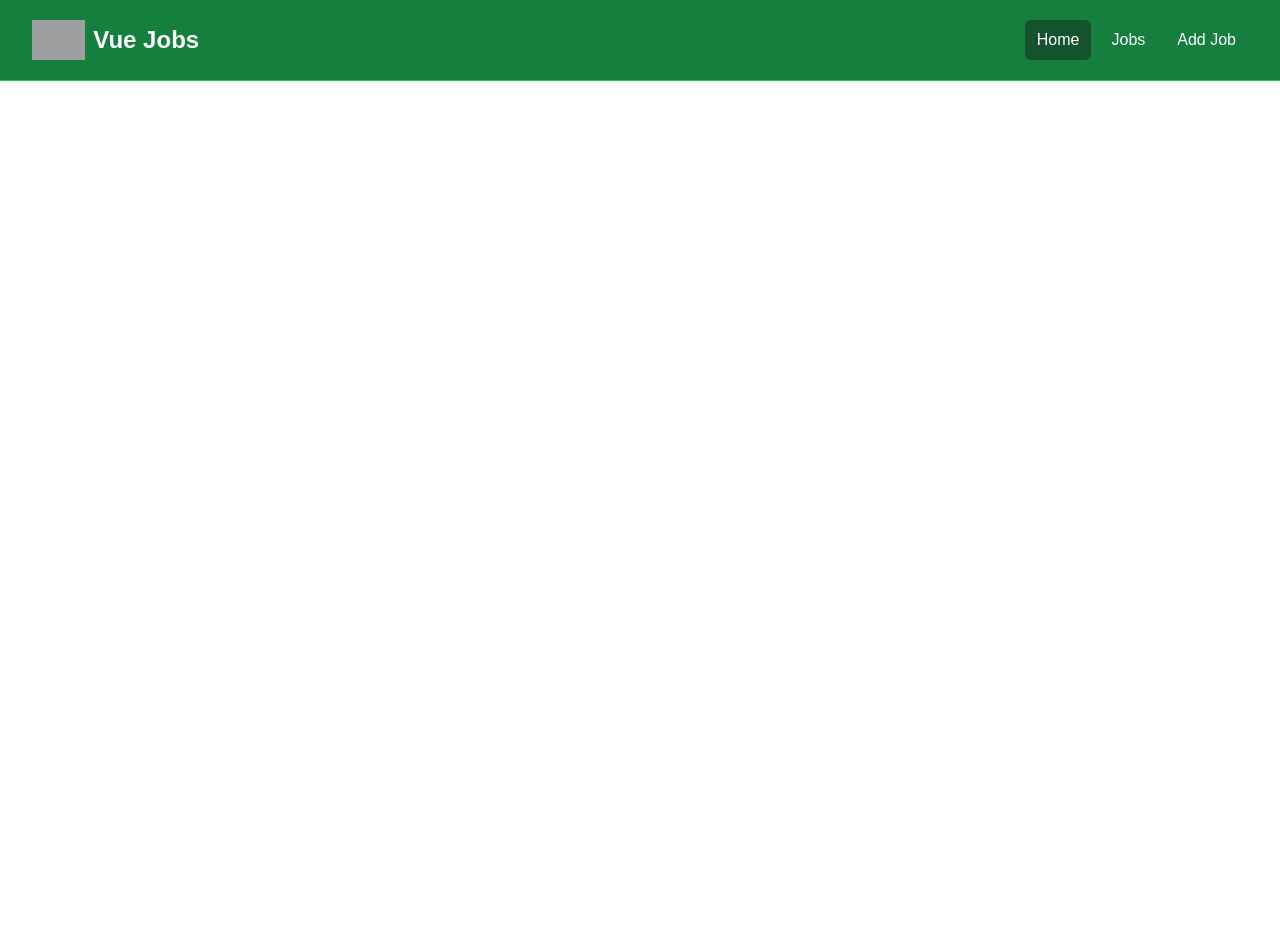
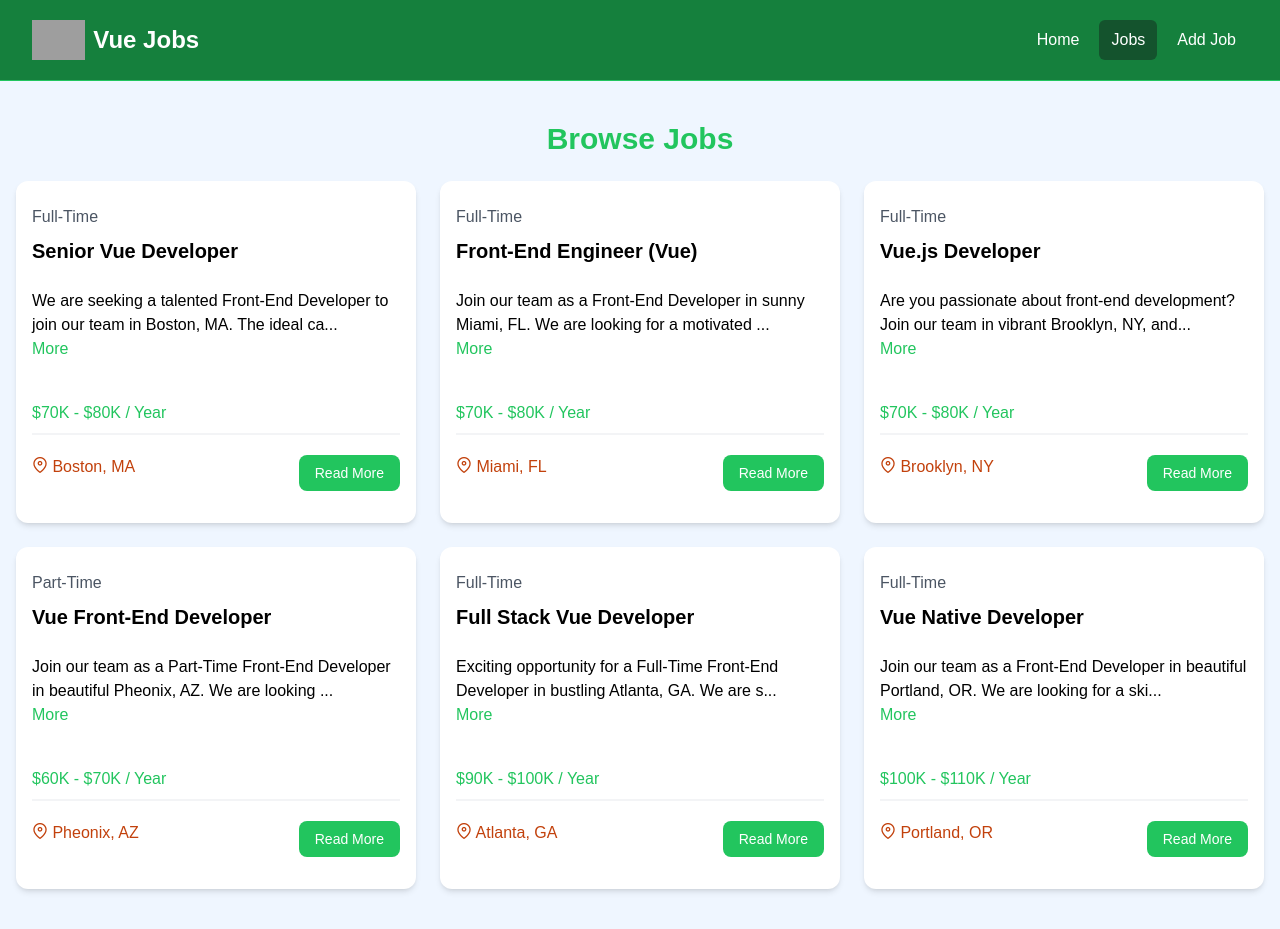
Before and after one commit to Ristox/vue-cc-2024, a Vue app: page /jobs in a window 1280 px wide. Before the commit the page ends 800 px from the top, so only its background shows below. Built offline with nearby package versions, Linux system fonts and the light colour scheme; grey boxes are pictures that could not be loaded.

Commit message:
App.vue | add JobsView and router links

```diff
--- a/src/components/HomeCards.vue
+++ b/src/components/HomeCards.vue
@@ -1,5 +1,6 @@
 <script setup>
 import Card from "@/components/Card.vue";
+import { RouterLink } from "vue-router";
 
 </script>
 
@@ -13,12 +14,12 @@ import Card from "@/components/Card.vue";
           <p class="mt-2 mb-4">
             Browse our Vue jobs and start your career today
           </p>
-          <a
-              href="jobs.html"
+          <RouterLink
+              to="/jobs"
               class="inline-block bg-black text-white rounded-lg px-4 py-2 hover:bg-gray-700"
           >
             Browse Jobs
-          </a>
+          </RouterLink>
         </Card>
 
         <Card bg="bg-green-100">
@@ -26,12 +27,12 @@ import Card from "@/components/Card.vue";
           <p class="mt-2 mb-4">
             List your job to find the perfect developer for the role
           </p>
-          <a
-              href="add-job.html"
+          <RouterLink
+              to="/jobs/add"
               class="inline-block bg-green-500 text-white rounded-lg px-4 py-2 hover:bg-green-600"
           >
             Add Job
-          </a>
+          </RouterLink>
         </Card>
 
       </div>
--- a/src/components/JobListing.vue
+++ b/src/components/JobListing.vue
@@ -1,6 +1,6 @@
 <script setup>
 import { defineProps, ref, computed } from 'vue';
-
+import { RouterLink } from "vue-router";
 const props = defineProps({
   job: Object
 })
@@ -43,12 +43,12 @@ const toggleShowFullDescription = () => {
           <i class="pi pi-map-marker text-orange-700"></i>
           {{ job.location }}
         </div>
-        <a
-            :href="'/job/' + job.id"
+        <RouterLink
+            :to="'/job/' + job.id"
             class="h-[36px] bg-green-500 hover:bg-green-600 text-white px-4 py-2 rounded-lg text-center text-sm"
         >
           Read More
-        </a>
+        </RouterLink>
       </div>
     </div>
   </div>
--- a/src/components/JobListings.vue
+++ b/src/components/JobListings.vue
@@ -2,6 +2,7 @@
 import JobListing from "@/components/JobListing.vue";
 import jobData from '@/data/jobs.json';
 import {ref, defineProps} from 'vue';
+import { RouterLink } from "vue-router";
 
 defineProps({
   limit: Number,
@@ -31,10 +32,10 @@ const jobs = ref(jobData);
   </section>
 
   <section v-if="showButton" class="m-auto max-w-lg my-10 px-6">
-    <a
-        href="/jobs"
+    <RouterLink
+        to="/jobs"
         class="block bg-black text-white text-center py-4 px-6 rounded-xl hover:bg-gray-700"
-    >View All Jobs</a
+    >View All Jobs</RouterLink
     >
   </section>
 </template>
--- a/src/components/Navbar.vue
+++ b/src/components/Navbar.vue
@@ -1,7 +1,11 @@
 <script setup>
 import logo from "@/assets/img/logo.png";
+import { RouterLink, useRoute } from "vue-router";
+
+const isActiveLink = (routePath) => {
+  return useRoute().path === routePath
+}
 </script>
-
 <template>
   <nav class="bg-green-700 border-b border-green-500">
     <div class="mx-auto max-w-7xl px-2 sm:px-6 lg:px-8">
@@ -10,26 +14,26 @@ import logo from "@/assets/img/logo.png";
             class="flex flex-1 items-center justify-center md:items-stretch md:justify-start"
         >
           <!-- Logo -->
-          <a class="flex flex-shrink-0 items-center mr-4" href="index.html">
+          <RouterLink class="flex flex-shrink-0 items-center mr-4" to="/">
             <img class="h-10 w-auto" :src="logo" alt="Vue Jobs" />
             <span class="hidden md:block text-white text-2xl font-bold ml-2"
             >Vue Jobs</span
             >
-          </a>
+          </RouterLink>
           <div class="md:ml-auto">
             <div class="flex space-x-2">
-              <a
-                  href="index.html"
-                  class="text-white bg-green-900 hover:bg-gray-900 hover:text-white rounded-md px-3 py-2"
-              >Home</a>
-              <a
-                  href="jobs.html"
-                  class="text-white hover:bg-green-900 hover:text-white rounded-md px-3 py-2"
-              >Jobs</a>
-              <a
-                  href="add-job.html"
-                  class="text-white hover:bg-green-900 hover:text-white rounded-md px-3 py-2"
-              >Add Job</a
+              <RouterLink
+                  to="/"
+                  :class="[isActiveLink('/') ? 'bg-green-900' : 'hover:bg-gray-900 hover:text-white', 'text-white', 'px-3', 'py-2', 'rounded-md']"
+              >Home</RouterLink>
+              <RouterLink
+                  to="/jobs"
+                  :class="[isActiveLink('/jobs') ? 'bg-green-900' : 'hover:bg-gray-900 hover:text-white', 'text-white', 'px-3', 'py-2', 'rounded-md']"
+              >Jobs</RouterLink>
+              <RouterLink
+                  to="/jobs/add"
+                  :class="[isActiveLink('/jobs/add') ? 'bg-green-900' : 'hover:bg-gray-900 hover:text-white', 'text-white', 'px-3', 'py-2', 'rounded-md']"
+              >Add Job</RouterLink
               >
             </div>
           </div>
--- a/src/router/index.js
+++ b/src/router/index.js
@@ -1,5 +1,6 @@
 import { createRouter, createWebHistory } from 'vue-router'
 import HomeView from '../views/HomeView.vue'
+import JobsView from "@/views/JobsView.vue";
 
 const router = createRouter({
   history: createWebHistory(import.meta.env.BASE_URL),
@@ -8,6 +9,11 @@ const router = createRouter({
       path: '/',
       name: 'home',
       component: HomeView
+    },
+    {
+      path: '/jobs',
+      name: 'jobs',
+      component: JobsView
     }
   ]
 });
--- /dev/null
+++ b/src/views/JobsView.vue
@@ -0,0 +1,11 @@
+<script setup>
+import JobListings from "@/components/JobListings.vue";
+</script>
+
+<template>
+  <JobListings />
+</template>
+
+<style scoped>
+
+</style>
```
